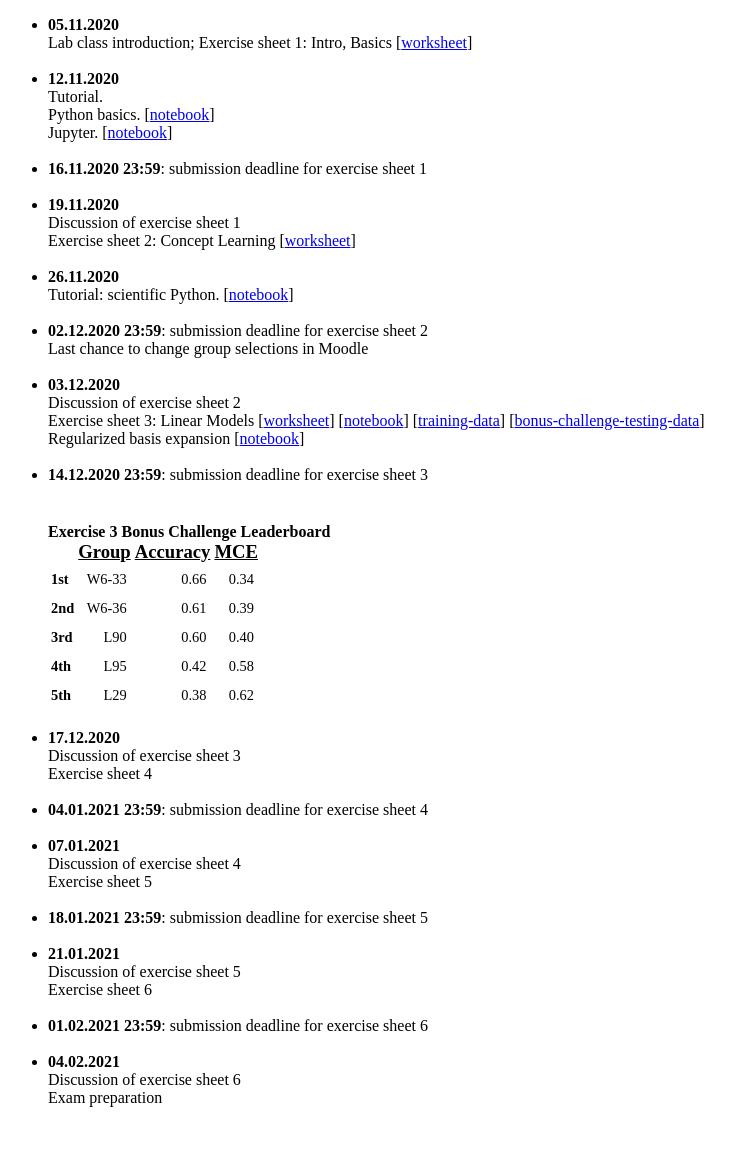
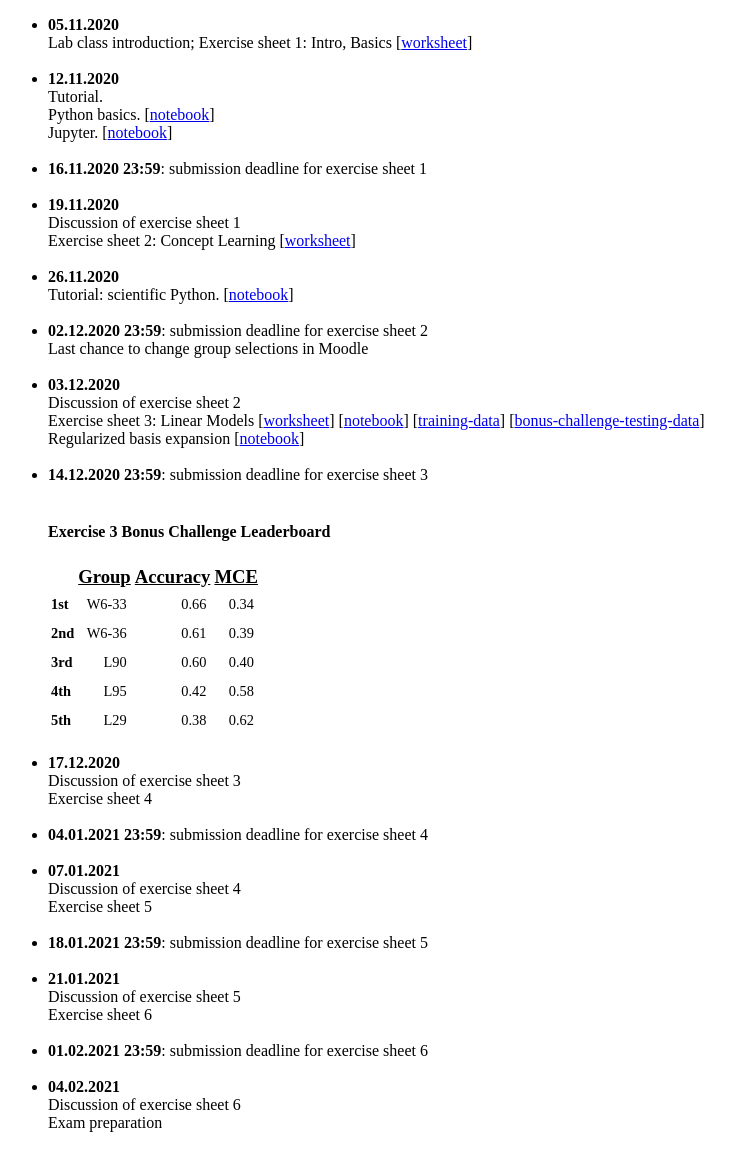
Before and after one commit to temir-org/temir-org.github.io, a Jekyll site: the page built from teaching/machine-learning-ws20/machine-learning-ws20-lab-class.html, in a window 1280 px wide. Shown: the whole page, without its empty margins (0-735 px from the left). Built offline with Jekyll 4.4.1, drawn with Linux system fonts in a browser that asks for light colours; before the commit the page ends 1141 px from its top, so only the background shows below that.

Commit message:
update leaderboard

```diff
--- a/teaching/machine-learning-ws20/_includes/lab-class.html
+++ b/teaching/machine-learning-ws20/_includes/lab-class.html
@@ -47,7 +47,7 @@ Regularized basis expansion [<a href="https://files.webis.de/teaching/machine-le
 <li><b>14.12.2020 23:59</b>: submission deadline for exercise sheet 3<br/>
 <br/>
 <aside>
-<h4 style="margin-bottom:-0.5ex">Exercise 3 Bonus Challenge Leaderboard</h4>
+<h4 >Exercise 3 Bonus Challenge Leaderboard</h4>
 <div style="font-size: .9em">
 {% include_relative _includes/leaderboard-sheet3.html %}
 </div>
```
